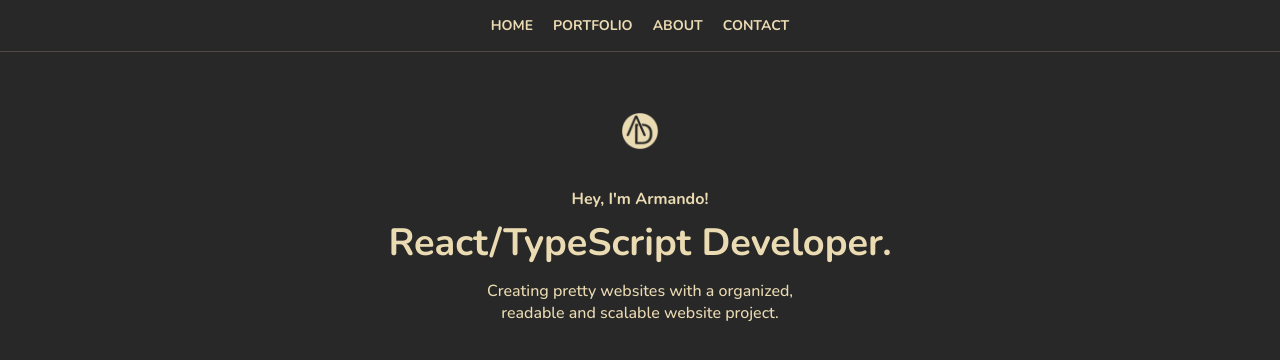
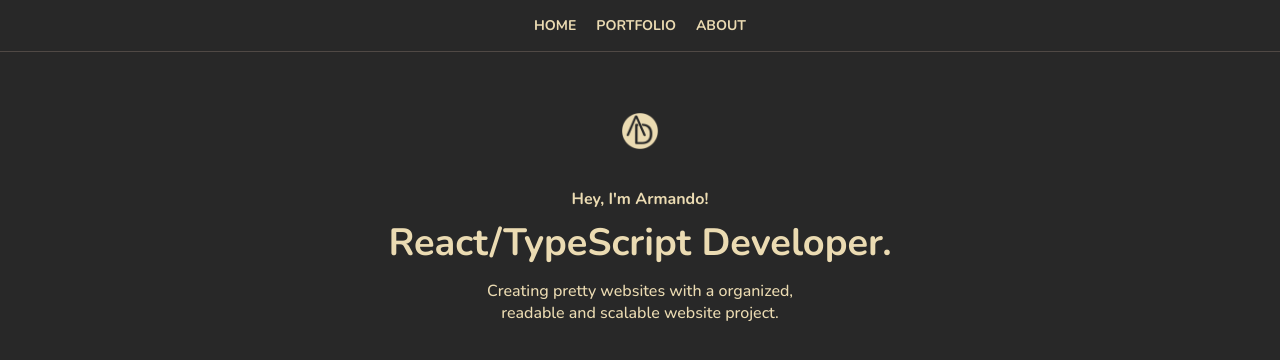
Before and after one commit to armandosilvadev/portfolio-website, a React (Vite) app: page / in a window 1280 px wide. Shown: the top 360 px of the page. Built offline with nearby package versions, Linux system fonts and the light colour scheme.

Commit message:
remove contact anchor

```diff
--- a/src/components/layout/Nav.tsx
+++ b/src/components/layout/Nav.tsx
@@ -14,9 +14,6 @@ function Nav() {
           <li>
             <a href="#about">About</a>
           </li>
-          <li>
-            <a href="#contact">Contact</a>
-          </li>
         </ul>
       </nav>
     </>
```
